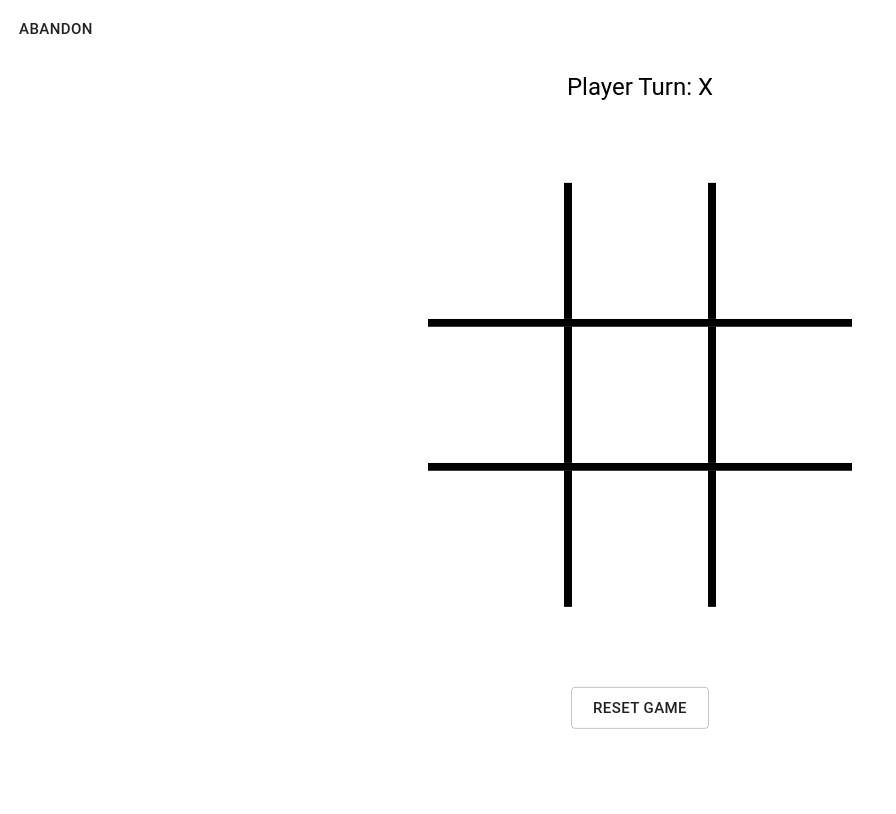
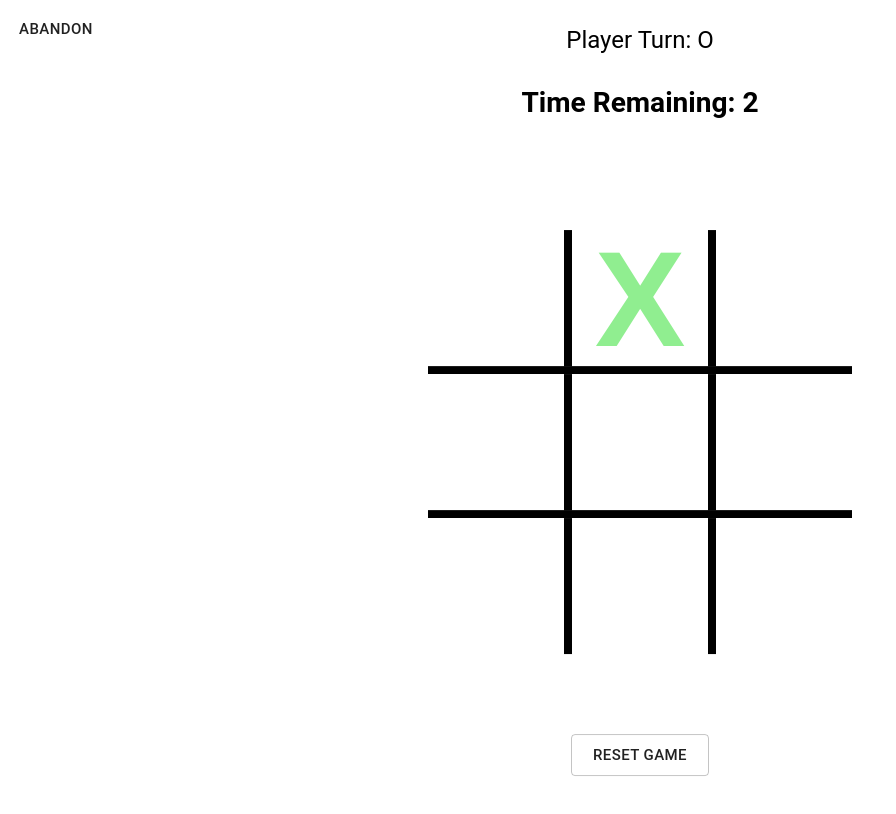
Before and after one commit to msalman-abid/TicTacToe_Online, a React (Create React App) app in the folder react-app/: page /game in a window 1280 px wide. Shown: the whole page, without its empty margins (0-896 px from the left). Built offline with nearby package versions, Linux system fonts and the light colour scheme; no server answers.

Commit message:
Rapid Fire implemented

```diff
--- a/react-app/src/GameOffline.js
+++ b/react-app/src/GameOffline.js
@@ -1,8 +1,8 @@
-import React from 'react';
 import ReactDOM from 'react-dom';
 import './Game.css'
 import {Button, Box, Typography, Grid, Container} from '@material-ui/core';
 import Confetti from 'react-confetti';
+import React, { Component } from 'react'
 
 
 function Square(props) {
@@ -28,12 +28,12 @@ class Board extends React.Component {
       gameCount: 1,
       Xscore: 0,
       Oscore: 0,
+      timer: 3,
     };
   }
 
 
   handleClick(i) {
-    if (this.props.mode == "regular"){
     let squares = this.state.squares.slice();
     let val = this.state.xIsNext ? 'X' : 'O';
 
@@ -48,20 +48,9 @@ class Board extends React.Component {
     if (calculateWinner(squares)) {
       this.props.setWinner(true);
     }
-    }
 
-    else if (this.props.mode == "bo3"){
-      let squares = this.state.squares.slice();
-      let val = this.state.xIsNext ? 'X' : 'O';
-
-      if (calculateWinner(squares) || squares[i]) {
-        return;
-      }
-      squares[i] = val;
-      this.setState({
-        squares: squares,
-        xIsNext: !this.state.xIsNext,
-      })
+    // Best of Three Implementation
+    if (this.props.mode == "bo3"){
 
       if (calculateWinner(squares)) {
         let winner = calculateWinner(squares);
@@ -103,9 +92,56 @@ class Board extends React.Component {
       }
     }
 
+    // Rapid Fire Implementation
     else if(this.props.mode == "rapid"){
+      this.setState({
+        squares: squares,
+        xIsNext: !this.state.xIsNext,
+        timer: 3,
+      })
+    }
+  }
 
+  renderTime() {
+    if (calculateWinner(this.state.squares) || checkDraw(this.state.squares)) {
+      return;
     }
+    if(this.state.timer >=0){
+      return (
+        <div>
+          <h3>Time Remaining: {this.state.timer}</h3>
+        </div>
+      )
+    }
+    else{
+      let squares = this.state.squares.slice();
+      let val = this.state.xIsNext ? 'X' : 'O';
+
+      let i = Math.abs(Math.floor(Math.random() * (0 - 9) + 0));
+      console.log(i);
+      // while(squares[i] != null){
+      //   console.log(i);
+      //   i = Math.abs(Math.floor(Math.random() * (0 - 9) + 0));
+      // }
+      squares[i] = val;
+      this.setState({
+        squares: squares,
+        xIsNext: !this.state.xIsNext,
+        timer: 3,
+      })
+    }
+  }
+
+  componentDidMount () {
+    this.myInterval = setInterval(()=> {
+      this.setState(prevState => ({
+        timer: prevState.timer - 1
+      }))
+    }, 1000)
+  }
+
+  componentWillUnmount(){
+    clearInterval(this.myInterval)
   }
 
   renderSquare(i) {
@@ -151,11 +187,19 @@ class Board extends React.Component {
 
       let status_class = winner? "status_winner":draw?"status_draw":"status";
 
+      if(this.props.mod =="rapid"){
+        if(this.state.timer <= 3){
+
+        }
+
+      }
+
       return (
         <Grid container spacing={10} justify='center' direction='column' alignItems='center'>
           <Grid item>
           <Typography variant='h5' align='center' className={status_class}>
             {status}
+            {this.renderTime()}
           </Typography>
           </Grid>
 
@@ -245,6 +289,7 @@ componentWillMount() {
     this.setState({gameWinner:winner});
   }
 
+
   render() {
     return (
       <>
@@ -262,6 +307,7 @@ componentWillMount() {
               <Board setWinner={this.boardSetWinner} mode={this.props.mode}/>
             </Container>
               <Button size='large' href="/">Abandon</Button>
+
         </Box>
       </>
     );
```
Lines whose indentation alone changed are shown as unchanged.
